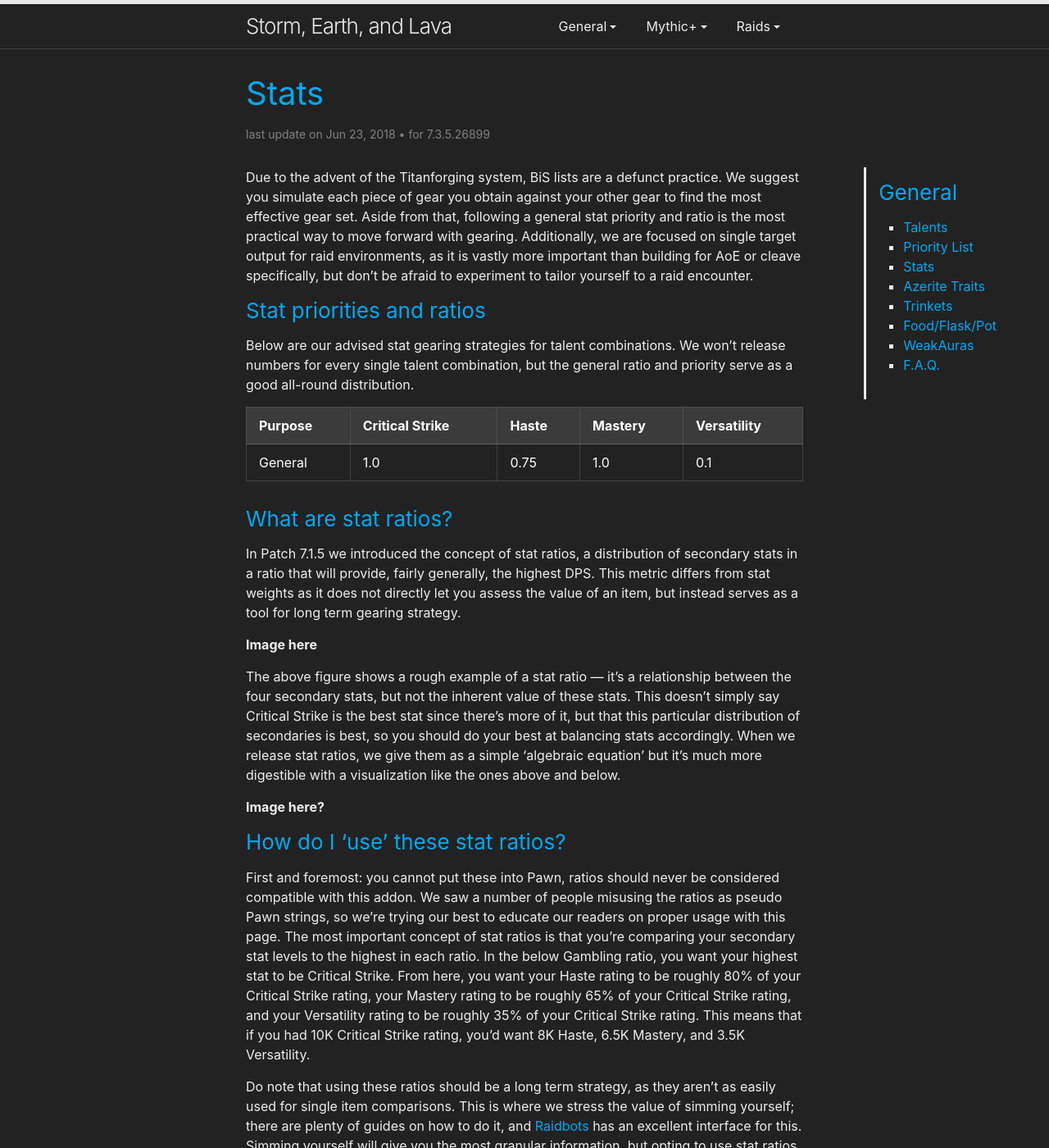
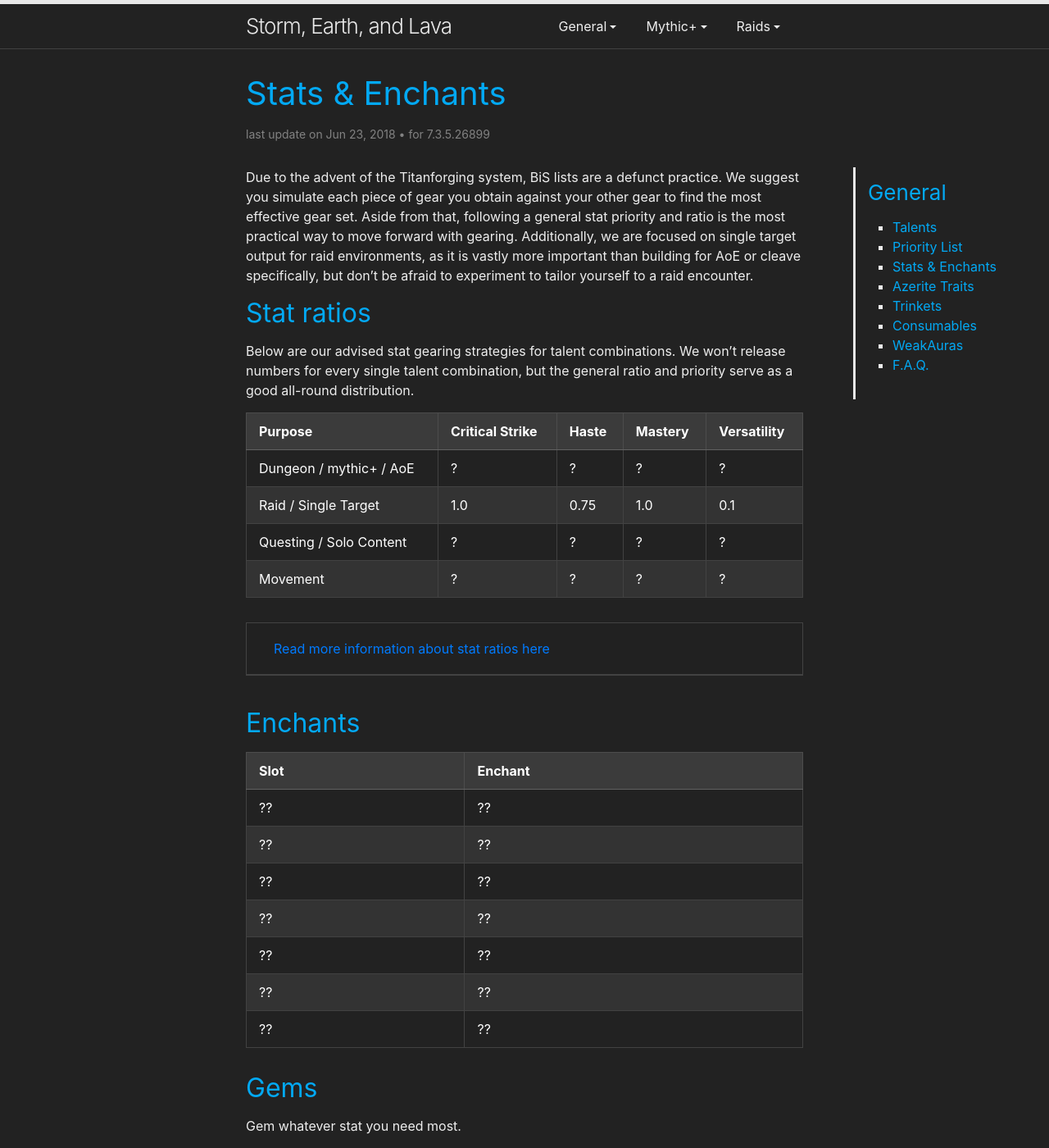
Before and after one commit to stormearthandlava/stormearthandlava.github.io, a Jekyll site: the page built from guide/general/stats.md, in a window 1280 px wide and 1400 px high. Shown: the whole window at 82% size. Built offline with Jekyll 4.4.1, drawn with Linux system fonts in a browser that asks for light colours; a script that is not in the unit is left out; some of the changed text lies outside the part shown.

Commit message:
add enchants to stats, add collapse to stats

```diff
--- a/_data/site_structure.yml
+++ b/_data/site_structure.yml
@@ -9,13 +9,13 @@ categories:
       url: /guide/general/talents.html
     - title: Priority List
       url: /guide/general/priority_list.html
-    - title: Stats
+    - title: Stats & Enchants
       url: /guide/general/stats.html
     - title: Azerite Traits
       url: /guide/general/azerite_traits.html
     - title: Trinkets
       url: /guide/general/trinkets.html
-    - title: Food/Flask/Pot
+    - title: Consumables
       url: /guide/general/consumables.html
     - title: WeakAuras
       url: /guide/general/weak_auras.html
--- a/assets/main.scss
+++ b/assets/main.scss
@@ -114,3 +114,14 @@ ul {
 .highlighter-rouge .highlight { // fix block code
   background: #223;
 }
+
+.card {
+  background-color: #222;
+  border: 1px solid $grey-color-dark;
+}
+.card-header {
+  border-bottom: 1px solid $grey-color-dark;
+}
+.accordion .card:first-of-type, .card:last-of-type {
+  border-bottom: 1px solid $grey-color-dark;
+}
--- a/guide/general/stats.md
+++ b/guide/general/stats.md
@@ -1,5 +1,5 @@
 ---
-title: "Stats"
+title: Stats & Enchants
 layout: page
 last_update: 2018-06-23 9:00:00
 game_version: 7.3.5.26899
@@ -7,13 +7,30 @@ game_version: 7.3.5.26899
 
 Due to the advent of the Titanforging system, BiS lists are a defunct practice. We suggest you simulate each piece of gear you obtain against your other gear to find the most effective gear set. Aside from that, following a general stat priority and ratio is the most practical way to move forward with gearing. Additionally, we are focused on single target output for raid environments, as it is vastly more important than building for AoE or cleave specifically, but don’t be afraid to experiment to tailor yourself to a raid encounter.
 
-### Stat priorities and ratios
+## Stat ratios
 
 Below are our advised stat gearing strategies for talent combinations. We won’t release numbers for every single talent combination, but the general ratio and priority serve as a good all-round distribution.
 
 Purpose | Critical Strike | Haste | Mastery | Versatility
 --- | --- | --- | --- | ---
-General | 1.0 | 0.75 | 1.0 | 0.1
+Dungeon / mythic+ / AoE | ? | ? | ? | ?
+Raid / Single&nbsp;Target | 1.0 | 0.75 | 1.0 | 0.1
+Questing / Solo&nbsp;Content | ? | ? | ? | ?
+Movement | ? | ? | ? | ?
+
+
+<div class="accordion" id="accordion">
+  <div class="card">
+    <div class="card-header" id="headingOne">
+      <h5 class="mb-0">
+        <button class="btn btn-link" type="button" data-toggle="collapse" data-target="#statRatiosCollapse" aria-expanded="false" aria-controls="statRatiosCollapse">
+          Read more information about stat ratios here
+        </button>
+      </h5>
+    </div>
+
+    <div id="statRatiosCollapse" class="collapse" aria-labelledby="headingOne" data-parent="#accordion">
+      <div class="card-body" markdown="1">
 
 ### What are stat ratios?
 
@@ -36,3 +53,25 @@ We make heavy use of [bloodytools](https://github.com/Bloodmallet/bloodytools),
 
 ### Stat ratios and comparisons
 The figure below shows the current stat ratios of three separate purposes: Gambling, AoE and General. This serves as a graphical example of how stat ratios are a distribution of a given amount of secondary stats and not the relative ‘DPS value’ of the stats.
+
+  </div>
+  </div>
+  </div>
+</div>
+<br/>
+
+## Enchants
+
+Slot | Enchant
+--- | ---
+?? | ??
+?? | ??
+?? | ??
+?? | ??
+?? | ??
+?? | ??
+?? | ??
+
+## Gems
+
+Gem whatever stat you need most.
```
